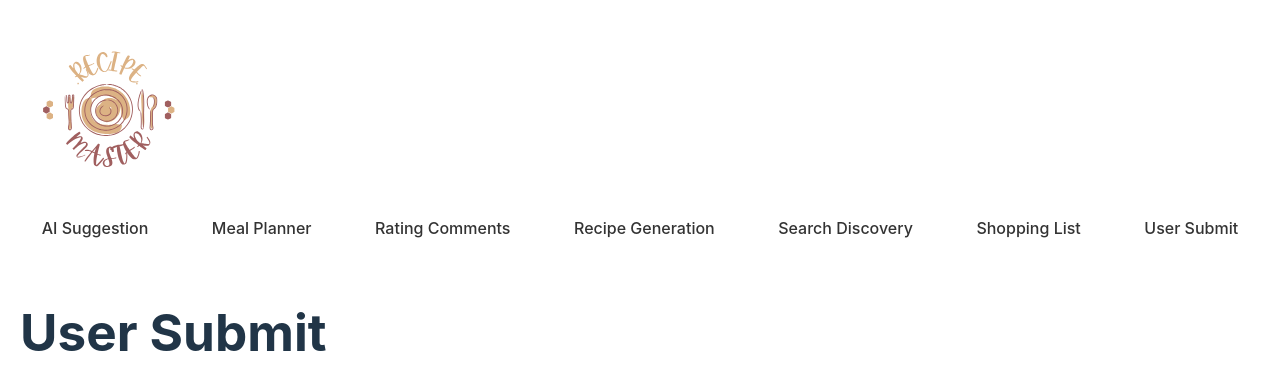
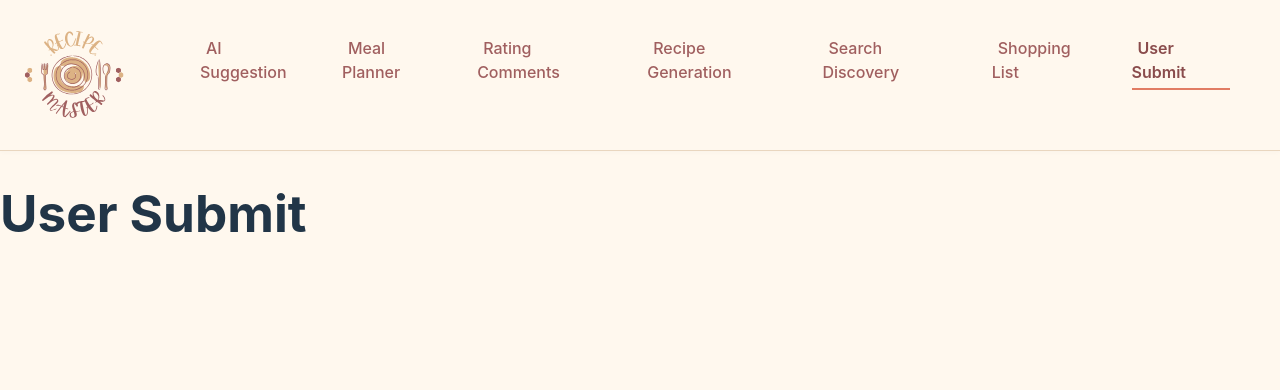
Before and after one commit to XuSibo99/RecipeMasterWeb, a React (Vite) app: page /user-submit in a window 1280 px wide. Shown: the top 390 px of the page. Built offline with nearby package versions, Linux system fonts and the light colour scheme.

Commit message:
style(header): add css classes to refine navigation bar styling and layout

```diff
--- /dev/null
+++ b/src/components/layout/Layout.css
@@ -0,0 +1,19 @@
+.layout {
+  display: flex;
+  flex-direction: column;
+  height: 100vh;
+  width: 100vw;
+  margin: 0;
+  padding: 0;
+}
+
+.layout-main {
+  width: 100%;
+  height: 100%;
+  background-color: #fff8ee;
+}
+
+.separator {
+  height: 6px;
+  background: linear-gradient(to right, #dcb284, #a05f5f);
+}
--- a/src/components/layout/Layout.tsx
+++ b/src/components/layout/Layout.tsx
@@ -8,22 +8,15 @@ import ShoppingListPage from "../../pages/shoppinglist/ShoppingListPage";
 import UserSubmitPage from "../../pages/usersubmit/UserSubmitPage";
 import Header from "./header/Header";
 import Home from "./home/Home";
+import "./Layout.css";
 
 function Layout() {
   return (
-    <div
-      style={{
-        display: "flex",
-        flexDirection: "column",
-        height: "100vh",
-        minWidth: "100vw",
-        margin: "0",
-        padding: "0",
-      }}
-    >
-      <Header />
+    <div className="layout">
       <Router>
-        <main style={{ padding: "20px" }}>
+        <Header />
+        {/* <div className="separator"></div> */}
+        <main className="layout-main">
           <Routes>
             <Route path="/" element={<Home />} />
             <Route path="ai-suggestion" element={<AiSuggestionPage />} />
--- a/src/components/layout/header/Header.css
+++ b/src/components/layout/header/Header.css
@@ -1,23 +1,20 @@
-.logo {
-    display: flex;
-    align-items: center;
-    margin-bottom: 20px;
-    justify-content: center;
-  }
+.header {
+  display: flex;
+  justify-content: flex-start;
+  align-items: center;
+  padding: 0px 0px;
+  background-color: #fff8ee;
+  border-bottom: 1px solid #e9d6bf;
+  box-shadow: 0 2px 4px rgba(0, 0, 0, 0.02);
+  position: relative;
+}
 
-  .logo-image {
-    height: 10px;
-    width: auto;
-    margin-right: 10px;
-  }
+.header-logo {
+  display: flex;
+  align-items: center;
+}
 
-  .logo-text {
-    font-size: 36px;
-    font-weight: bold;
-    color: #333;
-  }
-
-  .logo-text-italic {
-    font-style: italic;
-    color: #e17c63;
-  }
+.logo-icon {
+  width: 150px;
+  height: 150px;
+}
--- a/src/components/layout/header/Header.tsx
+++ b/src/components/layout/header/Header.tsx
@@ -1,14 +1,12 @@
 import LogoIcon from "../../../assets/logo.svg?react";
 import Navigation from "../navigation/Navigation";
+import "./Header.css";
 
 function Header() {
   return (
-    <header style={{ color: "#fff", padding: "10px" }}>
-      <div className="logo">
-        <LogoIcon
-          className="logo-image"
-          style={{ width: "200px", height: "auto" }}
-        />
+    <header className="header">
+      <div className="header-logo">
+        <LogoIcon className="logo-icon" />
       </div>
       <Navigation />
     </header>
--- a/src/components/layout/home/Home.tsx
+++ b/src/components/layout/home/Home.tsx
@@ -1,33 +1,12 @@
-import { Box } from "@mui/material";
-import { Outlet } from "react-router-dom";
+import "./home.css";
 
 function Home() {
   return (
-    <div style={homePageStyle}>
+    <div className="home">
       <h1>Welcome to Our Recipe App!</h1>
       <p>Your one-stop shop for meal planning, recipe discovery, and more.</p>
     </div>
   );
-  //   return (
-  //     <Box
-  //       sx={{
-  //         minHeight: "100vh",
-  //         minWidth: "100vw",
-  //         display: "flex",
-  //       }}
-  //     >
-  //       <Box sx={{ flex: 1, overflow: "auto" }}>
-  //         <Outlet />
-  //       </Box>
-  //     </Box>
-  //   );
 }
 
 export default Home;
-
-const homePageStyle = {
-  marginTop: "50px",
-  minHeight: "100vh",
-  minWidth: "100vw",
-  display: "flex",
-};
--- /dev/null
+++ b/src/components/layout/home/home.css
@@ -0,0 +1,4 @@
+.home {
+  height: 100%;
+  width: 100%;
+}
--- /dev/null
+++ b/src/components/layout/navigation/Navigation.css
@@ -0,0 +1,59 @@
+.nav-bar {
+  padding: 5px 50px;
+  font-family: "Inter", sans-serif;
+  width: 100%;
+  top: 0;
+  left: 0;
+  right: 0;
+  bottom: 0;
+}
+
+.nav-list {
+  display: flex;
+  justify-content: flex-start;
+  list-style: none;
+  gap: 32px;
+  margin: 0;
+  padding: 0;
+}
+
+.nav-item {
+  position: relative;
+}
+
+.nav-link {
+  text-decoration: none;
+  color: #a05f5f; /* warm red */
+  font-weight: 500;
+  font-size: 16px;
+  transition: all 0.3s ease;
+  padding: 4px 6px;
+  /* border-bottom: 2px solid transparent; */
+}
+
+.nav-link:hover {
+  color: #dcb284;
+  /* border-bottom: 2px solid #dcb284; */
+}
+
+/* Fancy active underline effect */
+.nav-link::after {
+  content: "";
+  display: block;
+  width: 0%;
+  height: 2px;
+  background: #e17c63;
+  transition: width 0.3s ease;
+  margin: 4px auto 0;
+}
+
+.nav-link:hover::after,
+.nav-link.active::after {
+  width: 100%;
+}
+
+.nav-link.active {
+  font-weight: 600;
+  color: #8a4c4c;
+  /* border-bottom: 2px solid #a05f5f; */
+}
--- a/src/components/layout/navigation/Navigation.tsx
+++ b/src/components/layout/navigation/Navigation.tsx
@@ -1,50 +1,32 @@
+import { NavLink } from "react-router-dom";
+import "./Navigation.css";
+
+const navItems = [
+  { label: "AI Suggestion", path: "/ai-suggestion" },
+  { label: "Meal Planner", path: "/meal-planner" },
+  { label: "Rating Comments", path: "/rating-comments" },
+  { label: "Recipe Generation", path: "/recipe-generation" },
+  { label: "Search Discovery", path: "/search-discovery" },
+  { label: "Shopping List", path: "/shopping-list" },
+  { label: "User Submit", path: "/user-submit" },
+];
+
 function Navigation() {
   return (
-    <nav>
-      <ul
-        style={{
-          display: "flex",
-          justifyContent: "space-around",
-          listStyle: "none",
-          margin: 0,
-          padding: 0,
-        }}
-      >
-        <li>
-          <a href="/ai-suggestion" style={{ color: "#333" }}>
-            AI Suggestion
-          </a>
-        </li>
-        <li>
-          <a href="/meal-planner" style={{ color: "#333" }}>
-            Meal Planner
-          </a>
-        </li>
-        <li>
-          <a href="/rating-comments" style={{ color: "#333" }}>
-            Rating Comments
-          </a>
-        </li>
-        <li>
-          <a href="/recipe-generation" style={{ color: "#333" }}>
-            Recipe Generation
-          </a>
-        </li>
-        <li>
-          <a href="/search-discovery" style={{ color: "#333" }}>
-            Search Discovery
-          </a>
-        </li>
-        <li>
-          <a href="/shopping-list" style={{ color: "#333" }}>
-            Shopping List
-          </a>
-        </li>
-        <li>
-          <a href="/user-submit" style={{ color: "#333" }}>
-            User Submit
-          </a>
-        </li>
+    <nav className="nav-bar">
+      <ul className="nav-list">
+        {navItems.map((item) => (
+          <li key={item.path} className="nav-item">
+            <NavLink
+              to={item.path}
+              className={({ isActive }) =>
+                isActive ? "nav-link active" : "nav-link"
+              }
+            >
+              {item.label}
+            </NavLink>
+          </li>
+        ))}
       </ul>
     </nav>
   );
--- a/src/pages/mealplanner/MealCalendar.tsx
+++ b/src/pages/mealplanner/MealCalendar.tsx
@@ -8,6 +8,7 @@ import {
   MealEventDTO,
 } from "../../services/mealevent/MealEventService";
 import { v6 as uuidv6 } from "uuid";
+import "./MealPlanner.css";
 
 function MealCalendar() {
   const [mealEvents, setMealEvents] = useState<MealEventDTO[]>([]);
@@ -61,7 +62,7 @@ function MealCalendar() {
   };
 
   return (
-    <div style={{ maxWidth: "900px", margin: "0 auto" }}>
+    <div className="meal-calendar">
       <h1>Meal Calendar</h1>
       <FullCalendar
         plugins={[dayGridPlugin, interactionPlugin]}
--- /dev/null
+++ b/src/pages/mealplanner/MealPlanner.css
@@ -0,0 +1,11 @@
+.meal-planner {
+  height: 100%;
+  width: 100%;
+  display: flex;
+}
+
+.meal-calendar {
+  height: 100%;
+  width: 100%;
+  padding: 0px 20px 0px 10px;
+}
--- a/src/pages/mealplanner/MealPlannerPage.tsx
+++ b/src/pages/mealplanner/MealPlannerPage.tsx
@@ -1,17 +1,12 @@
 import MealCalendar from "./MealCalendar";
+import "./MealPlanner.css";
 
 function MealPlannerPage() {
   return (
-    <div style={homePageStyle}>
+    <div className="meal-planner">
       <MealCalendar />
     </div>
   );
 }
 
 export default MealPlannerPage;
-
-const homePageStyle = {
-  minHeight: "100vh",
-  minWidth: "100vw",
-  display: "flex",
-};
```
